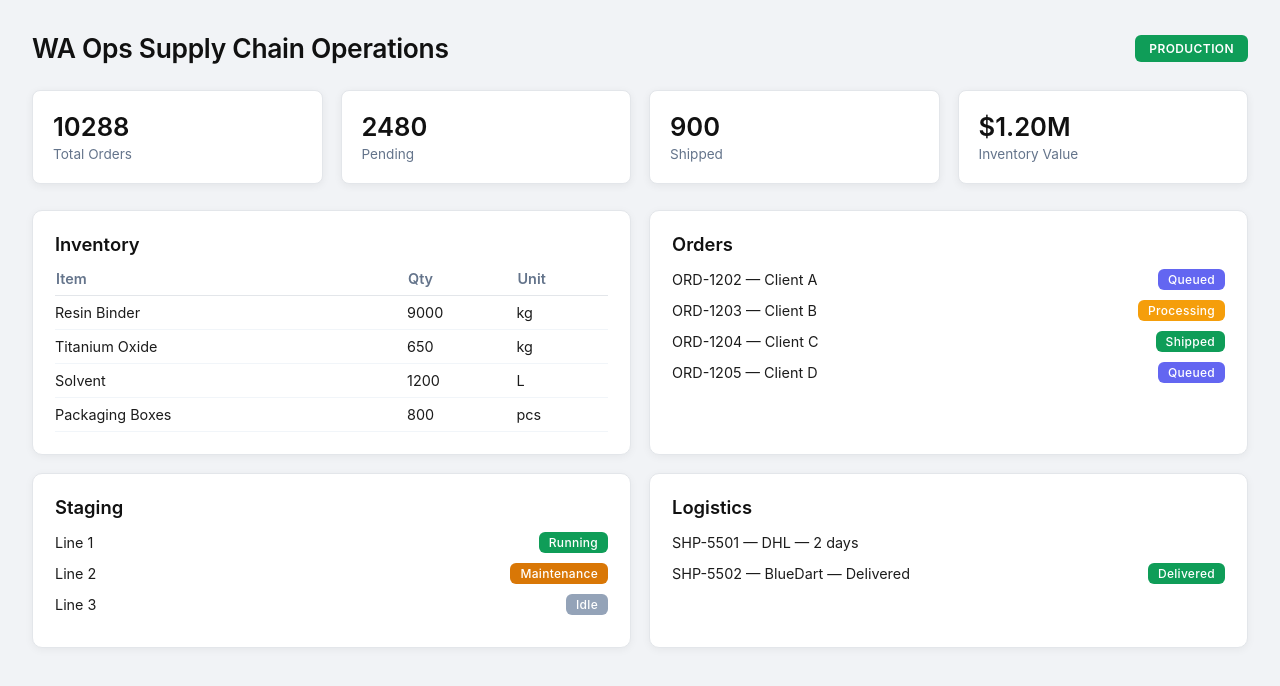
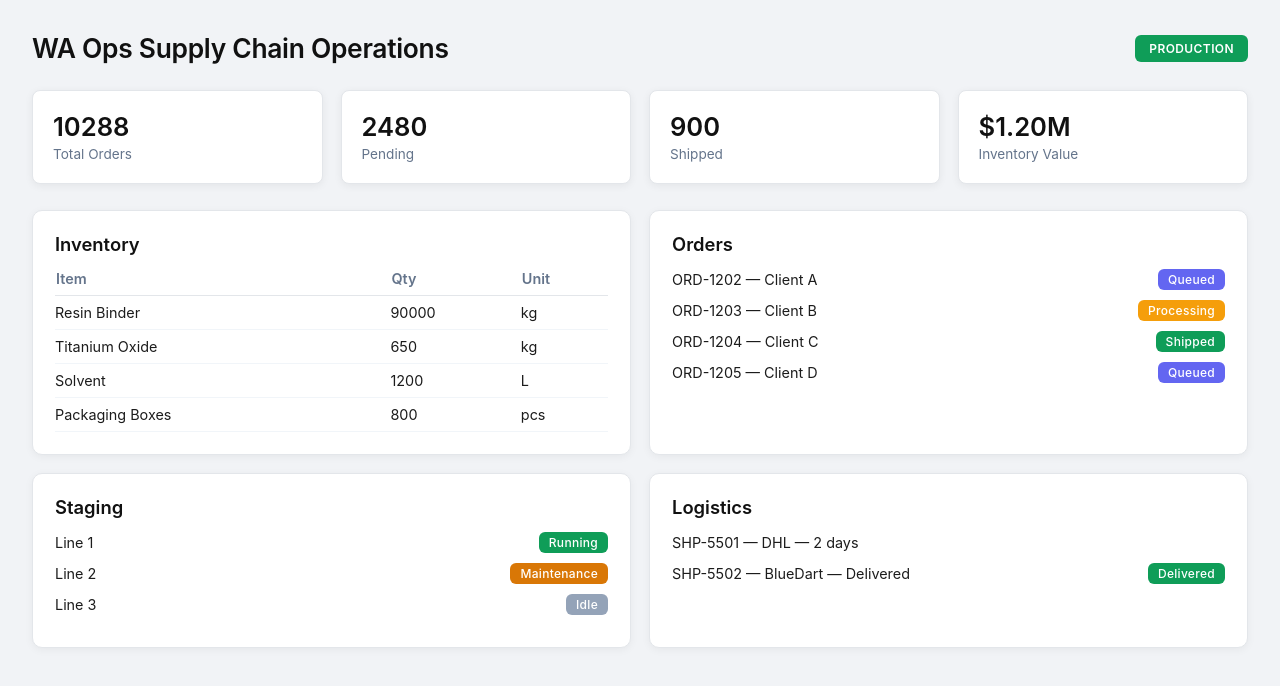
Before and after one commit to Abdul1028/sample-react-app, a React (Create React App) app: page / in a window 1280 px wide. Shown: the top 686 px of the page. Built offline with nearby package versions, Linux system fonts and the light colour scheme.

Commit message:
Update App.js

```diff
--- a/src/App.js
+++ b/src/App.js
@@ -14,7 +14,7 @@ function App() {
   };
 
   const inventory = [
-    { item: "Resin Binder", qty: 9000, unit: "kg" },
+    { item: "Resin Binder", qty: 90000, unit: "kg" },
     { item: "Titanium Oxide", qty: 650, unit: "kg" },
     { item: "Solvent", qty: 1200, unit: "L" },
     { item: "Packaging Boxes", qty: 800, unit: "pcs" }
```
